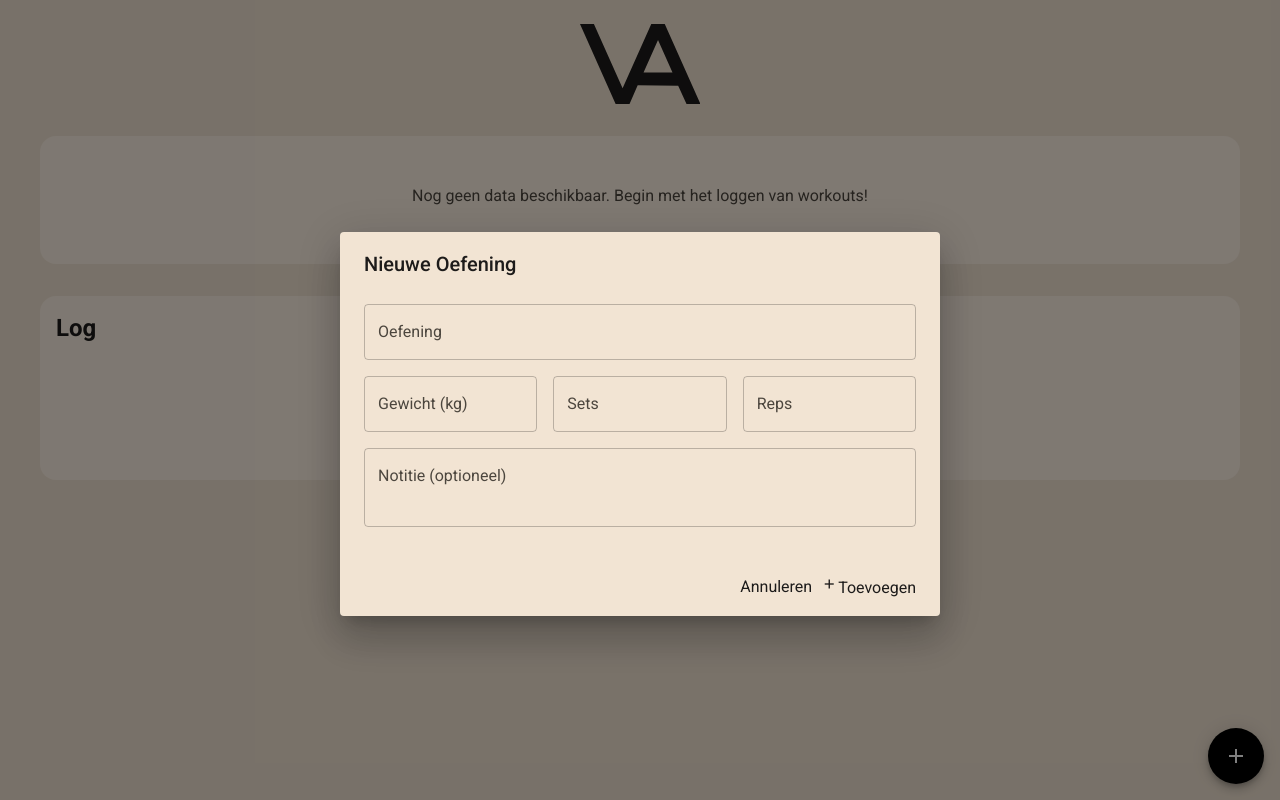
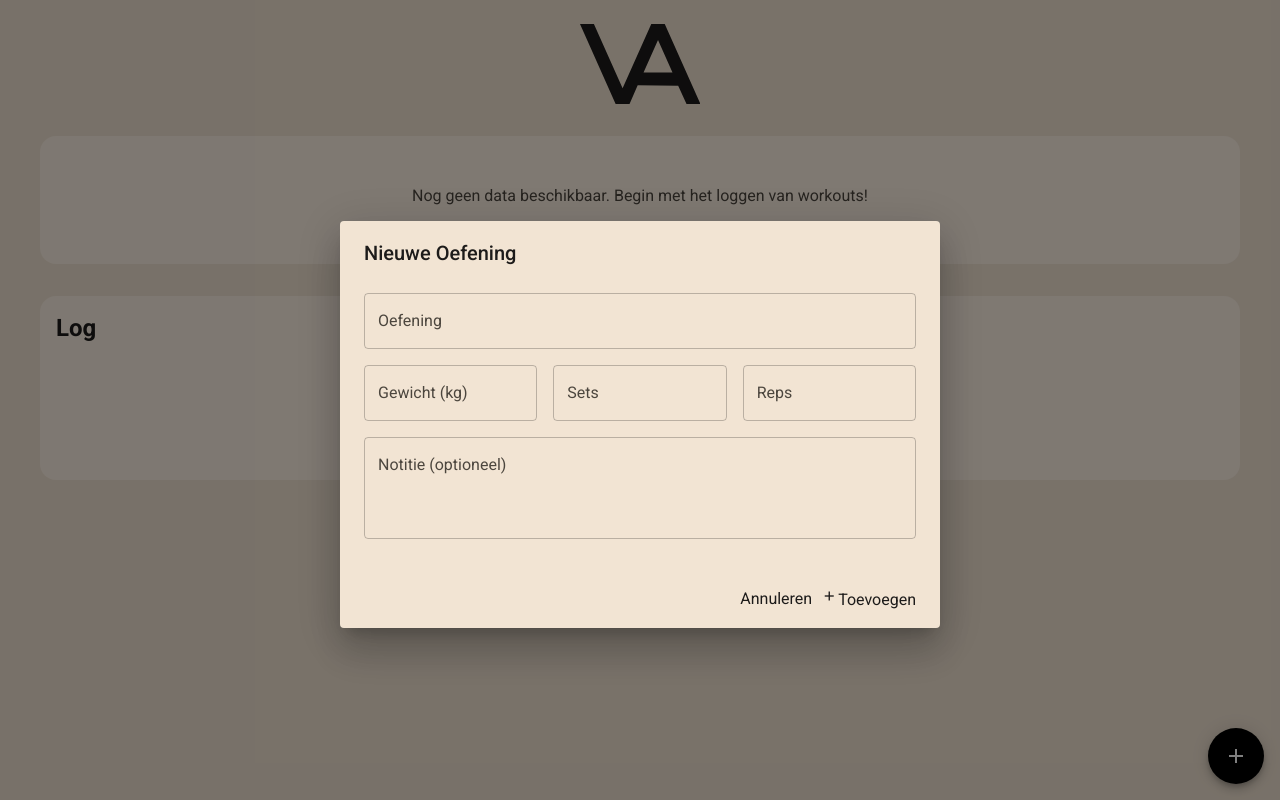
Before and after one commit to bold700/LiftLog, a React (Vite) app: page / in a window 1280 px wide. Both pictures are taken after a click on the button "add". Built offline with nearby package versions, Linux system fonts and the light colour scheme.

Commit message:
notities input fix 1

```diff
--- a/src/components/Statistics.tsx
+++ b/src/components/Statistics.tsx
@@ -716,8 +716,13 @@ export const Statistics = () => {
         }}
       >
         <DialogTitle>Nieuwe Oefening</DialogTitle>
-        <DialogContent sx={{ overflowY: 'auto', maxHeight: { xs: 'calc(100vh - 180px)', sm: 'none' }, pb: 2 }}>
-          <Box sx={{ display: 'flex', flexDirection: 'column', gap: 2, pt: 1 }}>
+        <DialogContent sx={{
+          overflowY: 'auto',
+          maxHeight: { xs: 'calc(100vh - 180px)', sm: 'none' },
+          pb: { xs: 4, sm: 2 },
+          px: { xs: 2, sm: 3 }
+        }}>
+          <Box sx={{ display: 'flex', flexDirection: 'column', gap: 2, pt: 1, pb: { xs: 2, sm: 0 } }}>
             <Autocomplete
               freeSolo
               options={exerciseSuggestions}
@@ -791,12 +796,18 @@ export const Statistics = () => {
               onChange={(e) => setNotes(e.target.value)}
               placeholder="Bijv. last van mn schouder, ging goed, was te zwaar..."
               multiline
-              rows={2}
+              rows={3}
+              minRows={3}
               fullWidth
+              sx={{
+                '& .MuiInputBase-root': {
+                  alignItems: 'flex-start',
+                }
+              }}
             />
 
             {/* Buttons direct onder notities */}
-            <Box sx={{ display: 'flex', justifyContent: 'flex-end', gap: 1, mt: 2, pt: 2 }}>
+            <Box sx={{ display: 'flex', justifyContent: 'flex-end', gap: 1, mt: 2, pt: 2, pb: { xs: 2, sm: 0 } }}>
               {/* @ts-ignore - Material Web Components are web components */}
               <md-text-button ref={cancelButtonRef}>
                 Annuleren
@@ -835,8 +846,13 @@ export const Statistics = () => {
         }}
       >
         <DialogTitle>Oefening Bewerken</DialogTitle>
-        <DialogContent sx={{ overflowY: 'auto', maxHeight: { xs: 'calc(100vh - 180px)', sm: 'none' }, pb: 2 }}>
-          <Box sx={{ display: 'flex', flexDirection: 'column', gap: 2, pt: 1 }}>
+        <DialogContent sx={{
+          overflowY: 'auto',
+          maxHeight: { xs: 'calc(100vh - 180px)', sm: 'none' },
+          pb: { xs: 4, sm: 2 },
+          px: { xs: 2, sm: 3 }
+        }}>
+          <Box sx={{ display: 'flex', flexDirection: 'column', gap: 2, pt: 1, pb: { xs: 2, sm: 0 } }}>
             <Autocomplete
               freeSolo
               options={exerciseSuggestions}
@@ -906,12 +922,18 @@ export const Statistics = () => {
               onChange={(e) => setNotes(e.target.value)}
               placeholder="Bijv. last van mn schouder, ging goed, was te zwaar..."
               multiline
-              rows={2}
+              rows={3}
+              minRows={3}
               fullWidth
+              sx={{
+                '& .MuiInputBase-root': {
+                  alignItems: 'flex-start',
+                }
+              }}
             />
 
             {/* Buttons direct onder notities */}
-            <Box sx={{ display: 'flex', justifyContent: 'flex-end', gap: 1, mt: 2, pt: 2 }}>
+            <Box sx={{ display: 'flex', justifyContent: 'flex-end', gap: 1, mt: 2, pt: 2, pb: { xs: 2, sm: 0 } }}>
               {/* @ts-ignore - Material Web Components are web components */}
               <md-text-button ref={editCancelButtonRef}>
                 Annuleren
```
